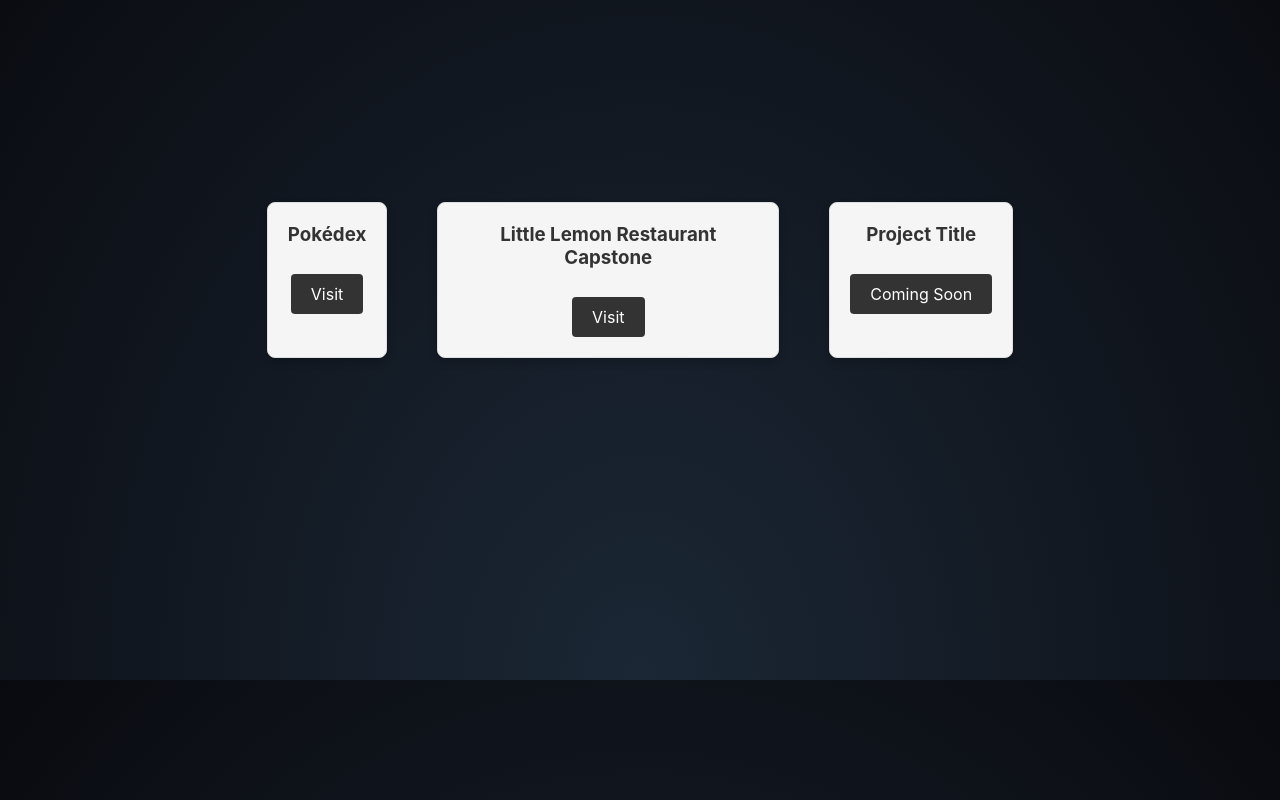
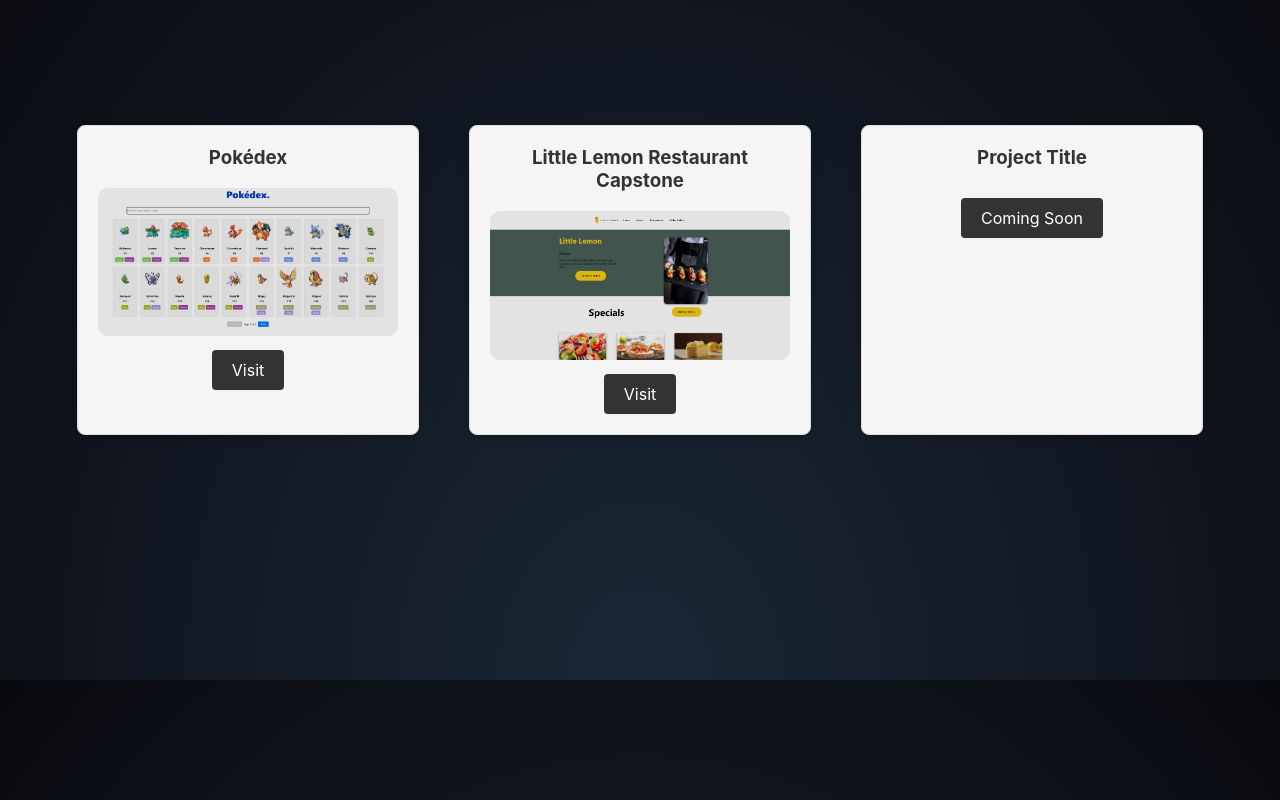
Before and after one commit to CStappas/portfoliochris, a React (Create React App) app: page / in a window 1280 px wide. Shown: the part 1720-2520 px from the top of the page. Built offline with nearby package versions, Linux system fonts and the light colour scheme.

Commit message:
Added pictures to projects section

```diff
--- a/src/components/Projects.css
+++ b/src/components/Projects.css
@@ -5,14 +5,16 @@
 }
 img{
   width: 300px;
+  border-radius: 10px;
 }
 .project-container {
   display: flex;
   justify-content: center;
+
   gap: 20px;
 }
 .project-card {
-
+  width: 300px;
   background-color: #f5f5f5;
   border: 1px solid #ddd;
   box-shadow: 0 4px 8px rgba(0, 0, 0, 0.2);
--- a/src/components/Projects.jsx
+++ b/src/components/Projects.jsx
@@ -1,5 +1,7 @@
 import React from "react";
 import "./Projects.css";
+import Pokedex from "../Pokedex.png"
+import LittleLemon from "../LittleLemon.png"
 
 function Projects() {
   return (
@@ -7,8 +9,7 @@
       <div class="project-container">
         <div class="project-card">
         <h3>Pokédex</h3>
-          <p>
-          </p>
+        <img src={Pokedex} alt=""/>
           <a href="https://cstappas.github.io/pokedex/" class="project-link" >
             Visit
           </a>
@@ -17,8 +18,7 @@
         <div class="project-card">
           <h3>Little Lemon Restaurant Capstone</h3>
 
-          <p>
-          </p>
+          <img src={LittleLemon} alt=""/>
           <a href="https://cstappas.github.io/littlelemon/" class="project-link">
           Visit
           </a>
@@ -26,10 +26,8 @@
 
         <div class="project-card">
           <h3>Project Title</h3>
-          <p>
-          </p>
           <a
-            href="#"
+            href="http://CStappas.github.io/portfoliochris"
             class="project-link"
             target="_blank"
             rel="noopener noreferrer"
--- a/src/components/Section.jsx
+++ b/src/components/Section.jsx
@@ -2,7 +2,6 @@
 import TypewriterEffect from "./type-effet.jsx";
 import Projects from "./Projects.jsx";
 import Contact from "./Contact.jsx";
-import StarryBackground from "./StarryBackground.jsx";
 
 
 const Section = () => {
```
Also changed, not shown: src/LittleLemon.png (added).
